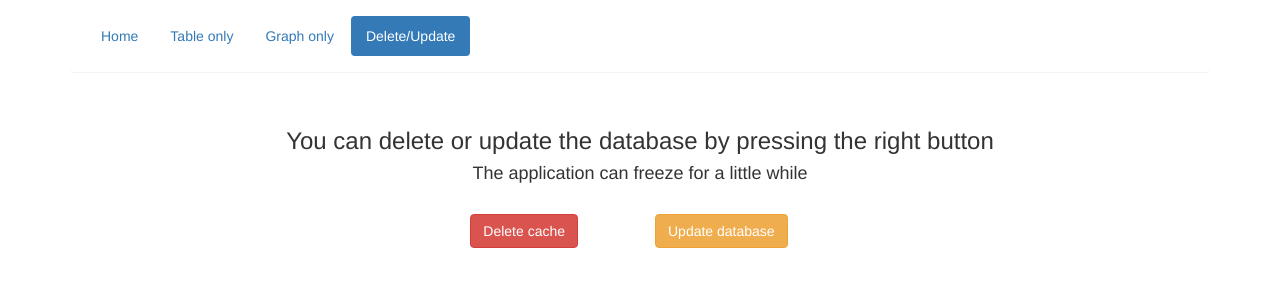
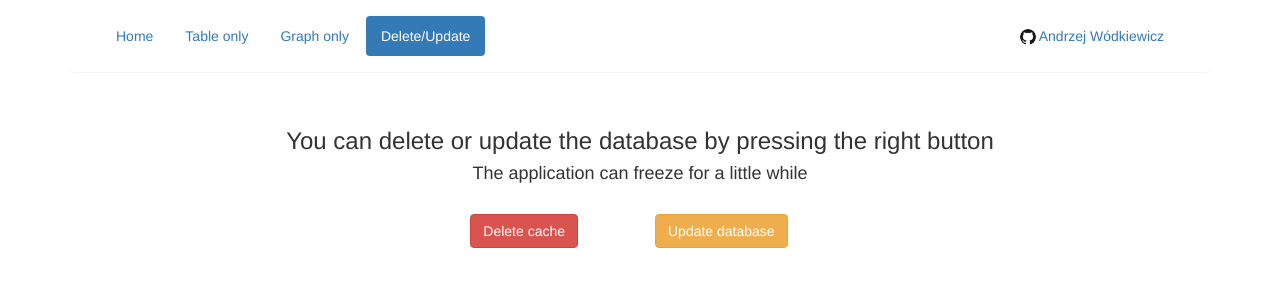
Before and after one commit to akwodkiewicz/dafttask, a Flask app: page /delete in a window 1280 px wide. Shown: the top 303 px of the page. Run offline with Flask 2, Linux system fonts and the light colour scheme; parts of the project's set-up code (start-up, migrations or seed data) failed here and were passed over; some libraries are stand-ins or nearby versions.

Commit message:
Added link to github profile

```diff
--- a/app/templates/delete.html
+++ b/app/templates/delete.html
@@ -8,12 +8,20 @@
     <div class="container">
       <div class="panel">
         <div class="panel-body">
-          <ul role="navigation" class="nav nav-pills">
-            <li role="presentation"><a href="/">Home</a></li>
-            <li role="presentation"><a href="/table">Table only</a></li>
-            <li role="presentation"><a href="/graph">Graph only</a></li>
-            <li role="presentation" class="active"><a href="/delete">Delete/Update</a></li>
+          <div class="col-md-6">
+            <ul role="navigation" class="nav nav-pills">
+              <li role="presentation"><a href="/">Home</a></li>
+              <li role="presentation"><a href="/table">Table only</a></li>
+              <li role="presentation"><a href="/graph">Graph only</a></li>
+              <li role="presentation" class="active"><a href="/delete">Delete/Update</a></li>
           </ul>
+          </div>
+          <div class="col-md-6">
+            <ul role="navigation" class="nav nav-pills pull-right">
+              <li role="presentation"><a href="http://github.com/akwodkiewicz"><img class="img-circle" id="git" src="{{ url_for('static', filename='GitHub-Mark-32px.png') }}"/>  Andrzej Wódkiewicz</a>
+              </li>
+            </ul>
+          </div>
         </div>
       </div>
       {% block content %}
```
